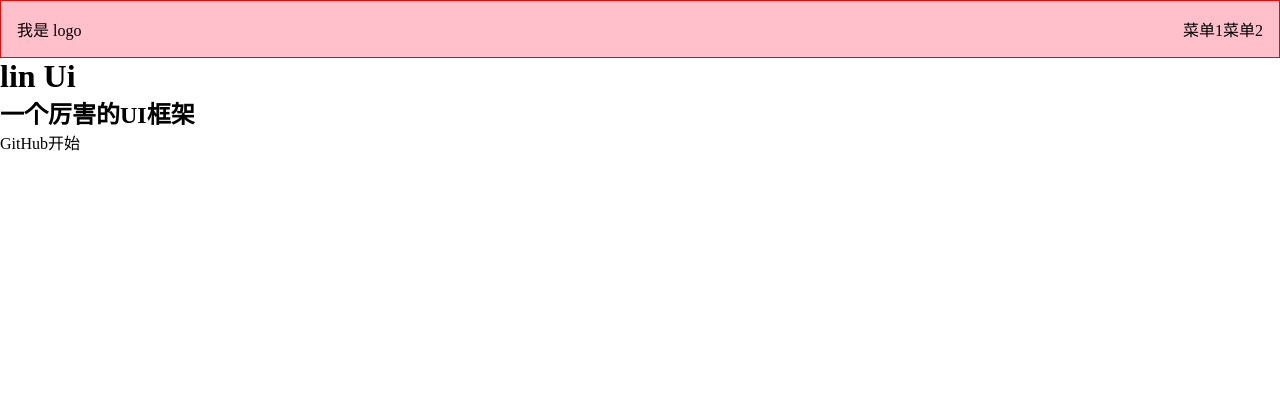
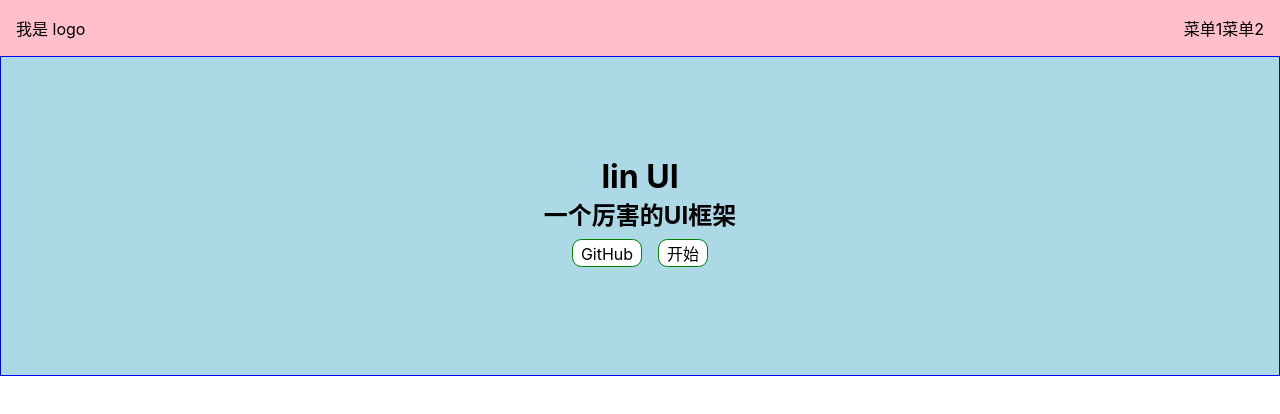
Before and after one commit to Xin-hai/lin-ui, a Vue app: page /#/ in a window 1280 px wide. Shown: the top 414 px of the page. Built offline with nearby package versions, Linux system fonts and the light colour scheme.

Commit message:
初始化 Home.vue 样式

```diff
--- a/src/components/TopNav.vue
+++ b/src/components/TopNav.vue
@@ -17,7 +17,6 @@
 <style scoped lang="scss">
 $color-bg: pink;
 .topNav{
-  border: 1px solid red;
   background: $color-bg;
   display: flex;
   padding: 16px;
--- a/src/index.scss
+++ b/src/index.scss
@@ -9,8 +9,17 @@
 }
 a {
   text-decoration: none;
+  cursor: pointer;
   color: inherit;
   &:hover {
     border-bottom: 1px solid;
   }
 }
+
+body {
+  font-family: -apple-system, "Noto Sans", "Helvetica Neue", Helvetica, "Nimbus Sans L",
+  Arial, "Liberation Sans", "PingFang SC", "Hiragino Sans GB", "Noto Sans CJK SC", "Source Han Sans SC",
+  "Source Han Sans CN", "Microsoft YaHei", "Wenquanyi Micro Hei", "WenQuanYi Zen Hei", "ST Heiti", SimHei,
+  "WenQuanYi Zen Hei Sharp", sans-serif;
+  font-size: 16px;
+}
--- a/src/views/Home.vue
+++ b/src/views/Home.vue
@@ -2,11 +2,11 @@
   <div>
     <TopNav />
     <div class="banner">
-      <h1>lin Ui</h1>
+      <h1>lin UI</h1>
       <h2>一个厉害的UI框架</h2>
       <p class="actions">
         <a href="#">GitHub</a>
-        <a href="#">开始</a>
+       <router-link to="/doc">开始</router-link>
       </p>
     </div>
   </div>
@@ -22,5 +22,29 @@
 </script>
 
 <style scoped lang="scss">
-
+$color-bg: lightblue;
+$color-bg-a: #fff;
+  .banner{
+    border: 1px solid blue;
+    display: flex;
+    flex-direction: column;
+    justify-content: center;
+    align-items: center;
+    padding: 100px 0;
+    background: $color-bg;
+    .actions {
+      padding: 8px 0;
+      a{
+        $height: 28px;
+        border: 1px solid green;
+        background: $color-bg-a;
+        display: inline-block;
+        margin: 0 8px;
+        height: $height;
+        line-height: $height;
+        border-radius: $height/3;
+        padding: 0 8px;
+      }
+    }
+  }
 </style>
```
